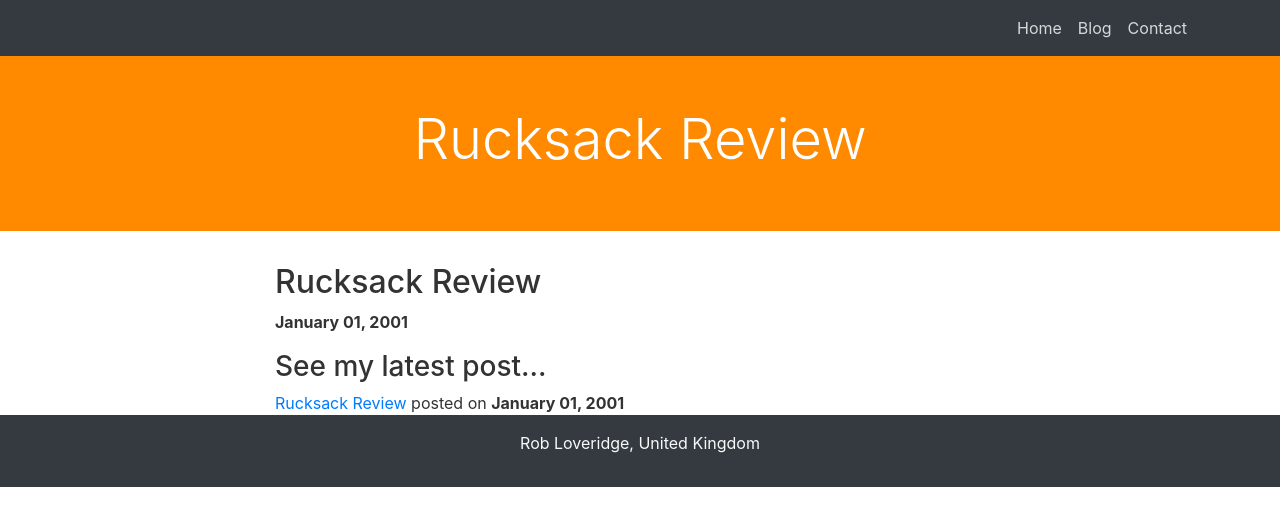
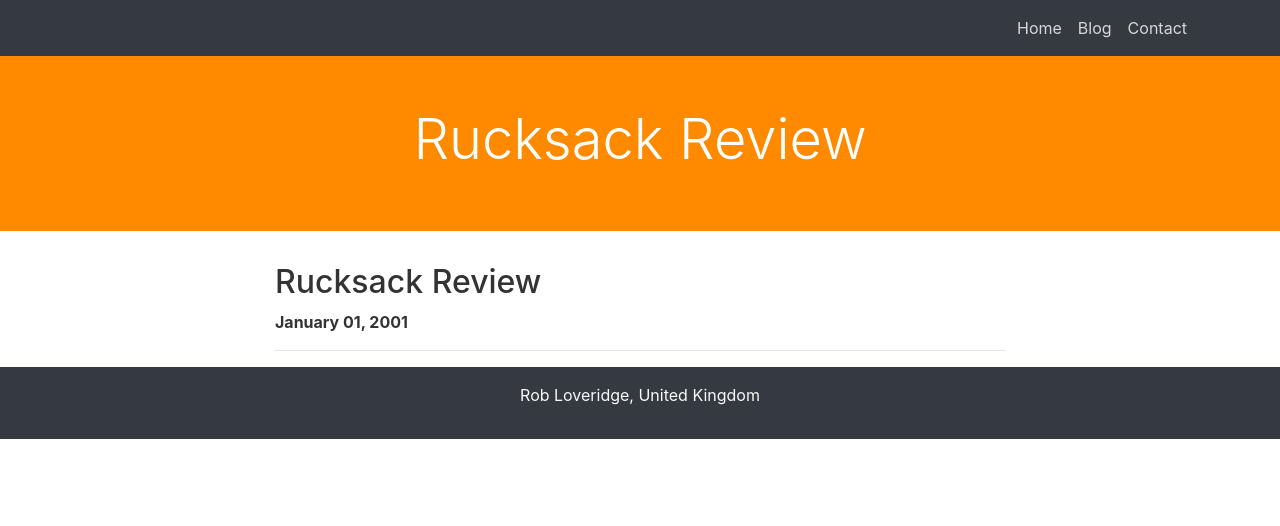
Before and after one commit to robertloveridge/ruckyou, a Jekyll site: the page built from _posts/2001-01-01-rucksack-review.md, in a window 1280 px wide. Shown: the top 526 px of the page. Built offline with Jekyll 4.4.1, drawn with Linux system fonts in a browser that asks for light colours; nearby versions of some CDN libraries.

Commit message:
Update post.html

```diff
--- a/_layouts/post.html
+++ b/_layouts/post.html
@@ -6,9 +6,4 @@ layout: default
 
 {{ content }}
 
-<h3>See my latest post...</h3>
-
-{% assign post = site.posts.first %}
-{% if post.title %}
-    <a href="{{ site.url }}{{ post.url }}" title="Internal link to my blog post: {{ post.title }}">{{ post.title }}</a> posted on <span class="entry-date"><time datetime="{{ post.date | date_to_xmlschema }}" itemprop="datePublished"><strong>{{ post.date | date: "%B %d, %Y" }}</strong></time></span>
-{% endif %}
+<hr>
```
